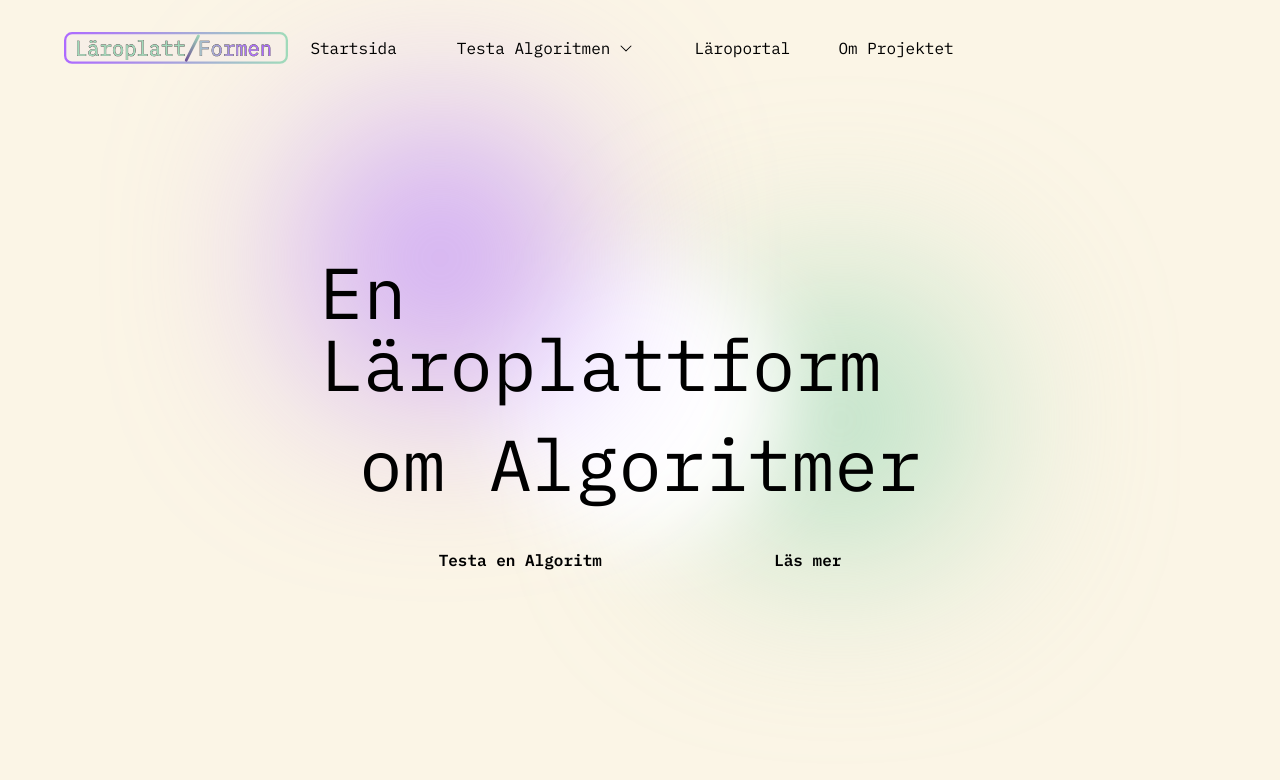
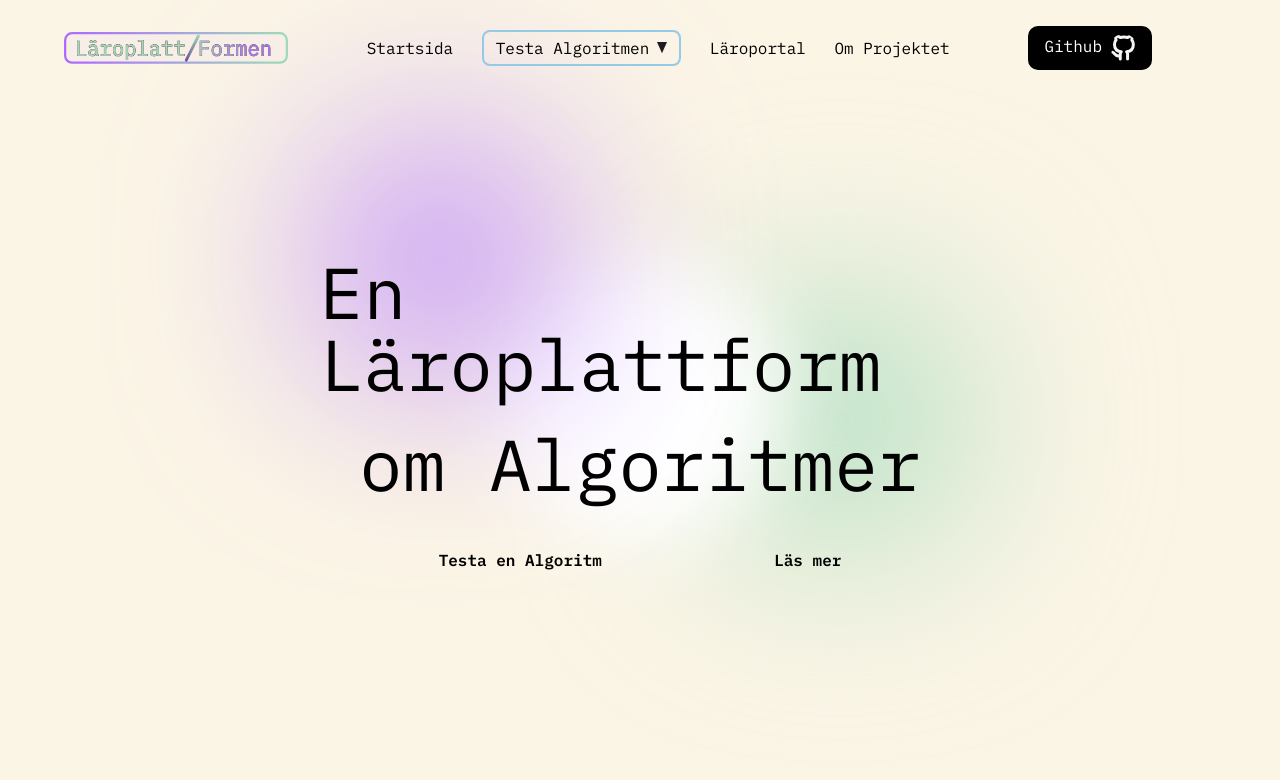
Before and after one commit to Emilaberg/datacentralen, a React (Vite) app: page / in a window 1280 px wide. Shown: the top 780 px of the page. Built offline with nearby package versions, Linux system fonts and the light colour scheme; no server answers.

Commit message:
reverted to old navbar because changes is out of scope

```diff
--- a/src/components/Navbar/Navbar.tsx
+++ b/src/components/Navbar/Navbar.tsx
@@ -1,36 +1,25 @@
+import React from "react";
 import { Link } from "react-router-dom";
-import { useAuth } from "../../Auth/AuthProvider";
-import webIcon from "../../assets/icons/webIconSVG.svg";
+import githubIcon from "../../assets/icons/Github.svg";
+import arrowIcon from "../../assets/icons/arrowicon.svg";
+import { useAuth } from '../../Auth/AuthProvider'
+import webIcon from "../../assets/icons/webIconSVG.svg"
 import Submenu from "./Submenu";
-import { CaretDown } from "@phosphor-icons/react";
 
 const Navbar = () => {
   const auth = useAuth();
-
   return (
-    <nav className="relative z-50 font-roboto flex items-center h-24 px-16 ">
-      <div className="">
+    <nav className="relative z-50 font-roboto flex justify-between h-24 items-center py-5 ">
       <Link to="/">
-          <img className=" max-w-56" src={webIcon} alt="bild" />
+        <img className="ml-16 max-w-56" src={webIcon} alt="bild" />
       </Link>
-      </div>
-      <div className="flex-grow flex justify-center pr-60 ">
-        <div className="flex gap-12 items-center capitalize">
+      <div className="flex w-1/2 justify-evenly items-center capitalize">
         <Link className="hover:underline" to="/" replace>
-            Startsida
+          startsida
         </Link>
-          <div className="group relative rounded-lg px-3 py-1 ">
-            <Link
-              to="testa-algoritm"
-              className="flex z-10 items-center justify-center"
-            >
-              Testa algoritmen{" "}
-              <CaretDown
-                size={16}
-                className="ml-2 transition-transform duration-100 ease-in group-hover:rotate-[180deg]"
-              />
-            </Link>
-            <Submenu />
+        <div  className="group relative flex border-2 border-footerBlue rounded-lg px-3 py-1 ">
+          <Link to="testa-algoritm" className="flex z-10">Testa algoritmen <img className="ml-2" src={arrowIcon} alt="" /></Link>
+          <Submenu/>
         </div>
         <Link className="hover:underline" to="laroportal">
           Läroportal
@@ -40,16 +29,14 @@ const Navbar = () => {
         </Link>
         {auth.token && <span>inloggad</span>}
       </div>
-        <div></div>
-      </div>
-      {/* <Link
+      <Link
         className="mr-32 bg-black text-white flex gap-2 py-2 px-4 rounded-[10px]"
         to={"https://github.com/Emilaberg/datacentralen"}
         target="_blank"
       >
         <span className="hover:underline">Github</span>
         <img src={githubIcon} alt="github icon" />
-      </Link> */}
+      </Link>
     </nav>
   );
 };
```
Also changed, not shown: 1 other file (tests, documents, lock files or other folders). Lines whose indentation alone changed are shown as unchanged.
